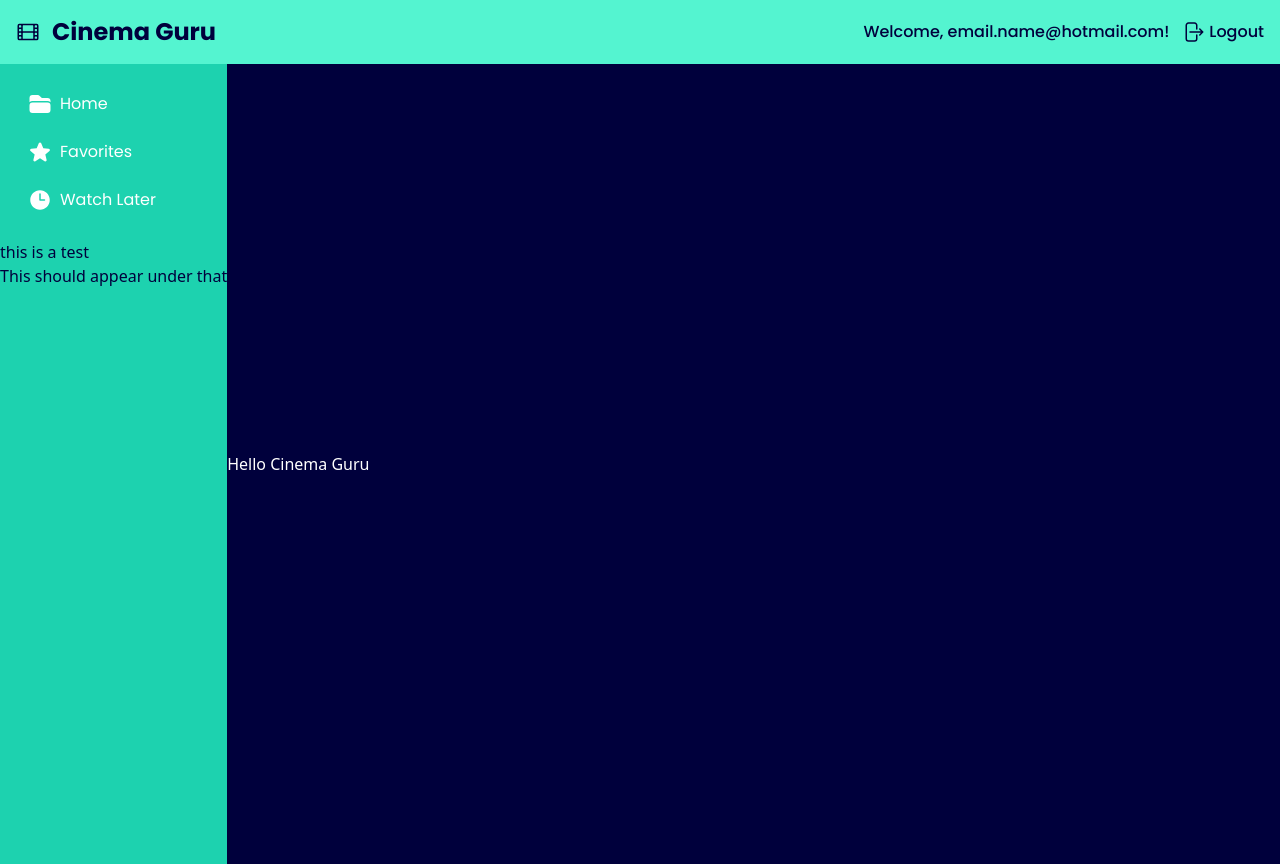
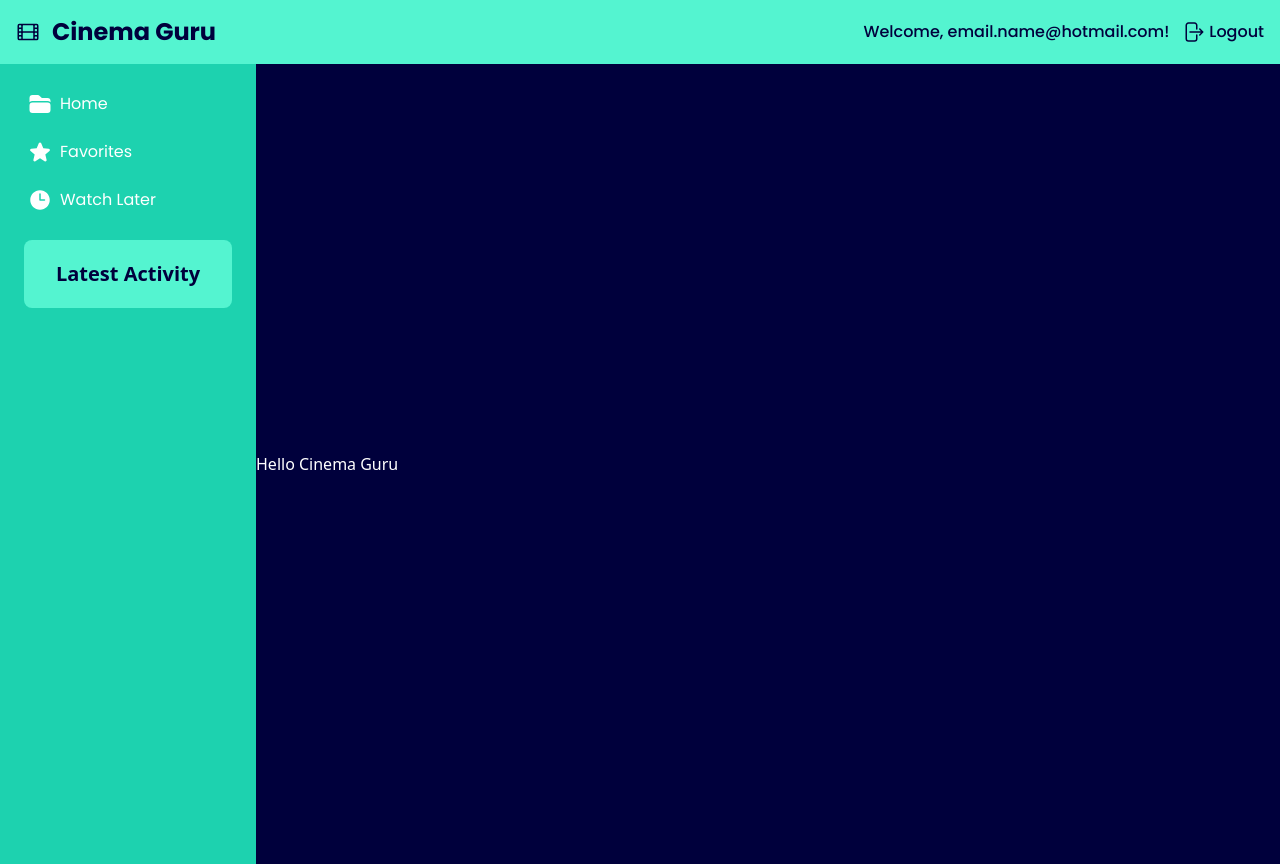
Before and after one commit to michaellgans/atlas-cinema-guru, a Next.js app: page / in a window 1280 px wide. Built offline with nearby package versions, Linux system fonts and the light colour scheme.

Commit message:
MLG - 5:22 PM - Creates ActivityFeed component and adds a header to it

```diff
--- a/components/ActivityFeed.tsx
+++ b/components/ActivityFeed.tsx
@@ -5,14 +5,17 @@
 // Script Imports
 
 // Types
-type ActivityFeedProps = {
-    prop: type;
-    prop: type;
-};
+// type ActivityFeedProps = {
+//     prop: type;
+//     prop: type;
+// };
 
 // Returns a ActivityFeed Component
-export function ActivityFeed({}: ActivityFeedProps) {
-    // Define Hook
-    return (
-    );
+export function ActivityFeed() {
+  // Define Hook
+  return (
+    <div className="flex w-52 justify-center rounded-lg bg-lumi-teal">
+      <h2 className="px-7 py-5 text-xl font-bold">Latest Activity</h2>
+    </div>
+  );
 }
--- a/components/SideNav.tsx
+++ b/components/SideNav.tsx
@@ -1,6 +1,7 @@
 // SideNav Component
 
 // Asset Imports
+import { ActivityFeed } from "./ActivityFeed";
 import { NavBar } from "./NavBar";
 
 // Script Imports
@@ -15,10 +16,11 @@ import { NavBar } from "./NavBar";
 export function SideNav() {
   // Define Hook
   return (
-    <div className="w-46 bg-lumi-dark-teal text-lumi-navy">
+    <div className="flex w-64 flex-col bg-lumi-dark-teal text-lumi-navy">
       <NavBar />
-      <div>this is a test</div>
-      <div>This should appear under that</div>
+      <div className="flex justify-center">
+        <ActivityFeed />
+      </div>
     </div>
   );
 }
```
